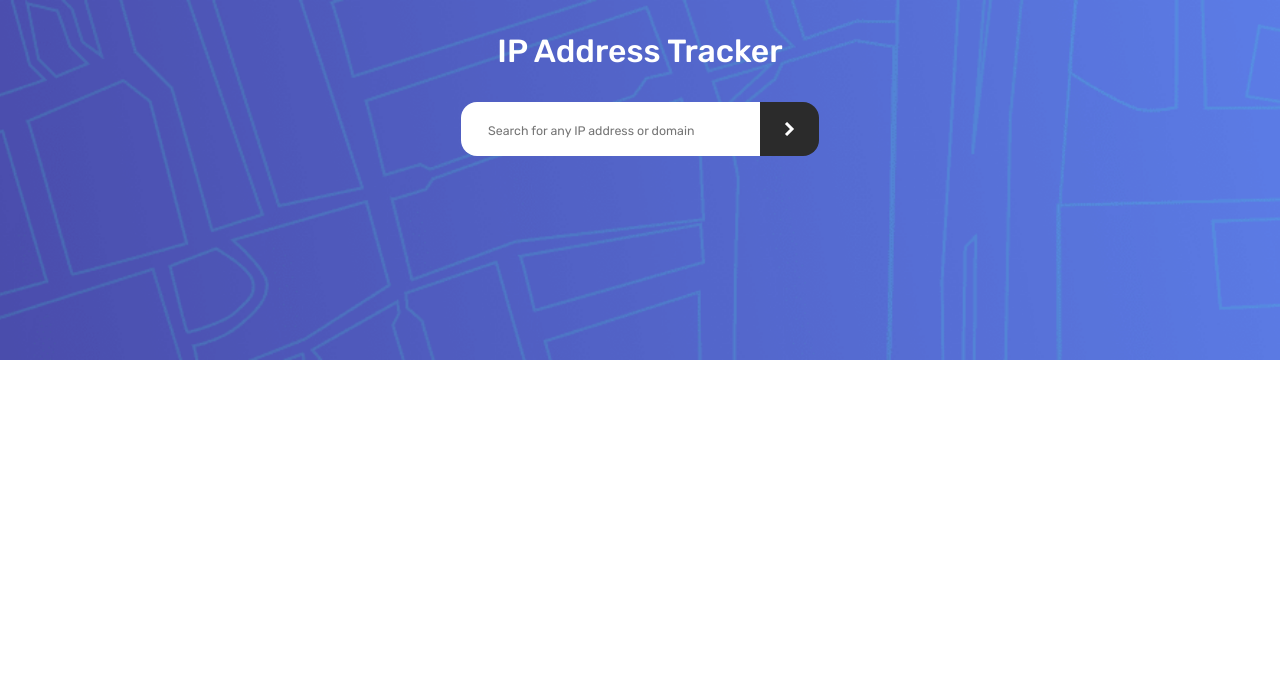
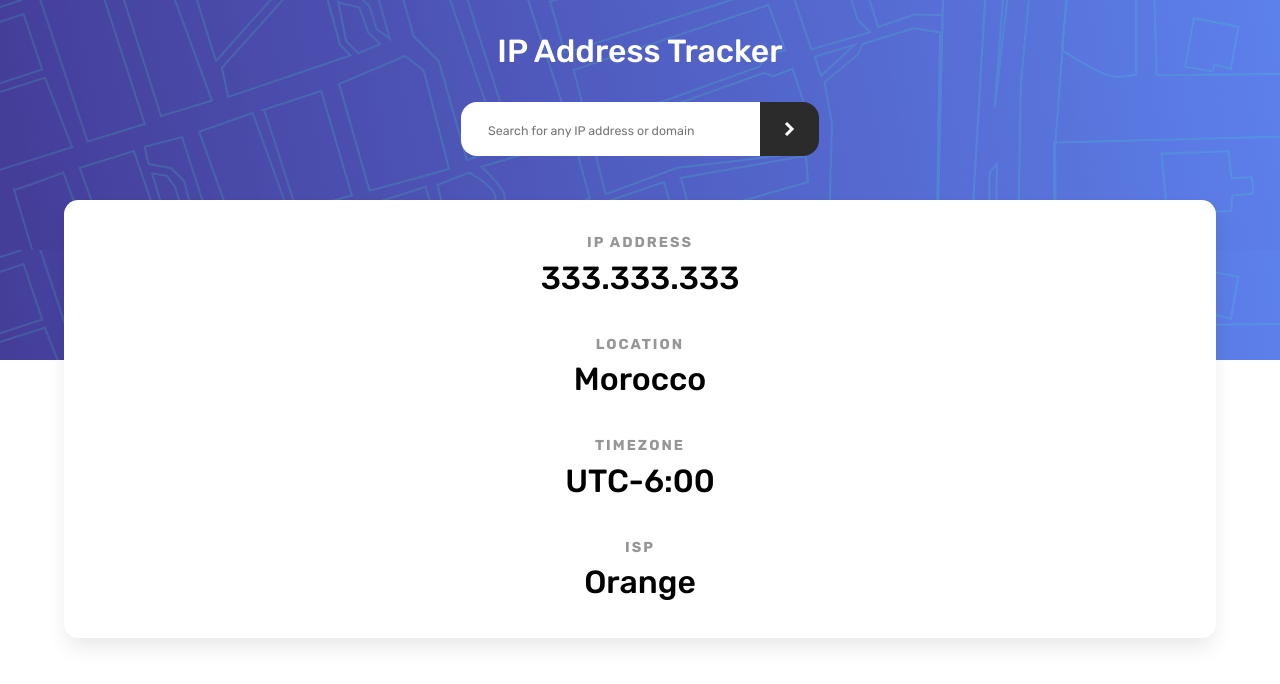
Before and after one commit to AbderrahmaneFadili/ip-address-tracker-react-app, a React (Create React App) app: page / in a window 1280 px wide. Shown: the top 684 px of the page. Built offline with nearby package versions, Linux system fonts and the light colour scheme.

Commit message:
Ip Geo Data Component

```diff
--- a/src/components/Header/components/Header.jsx
+++ b/src/components/Header/components/Header.jsx
@@ -1,13 +1,11 @@
 import React from "react";
-import { HeaderContainer, HeaderTitle, HeaderContent } from "./Header.styles";
+import { HeaderContainer, HeaderTitle } from "./Header.styles";
 import SearchBox from "./SearchBox";
 const Header = () => {
   return (
     <HeaderContainer>
-      <HeaderContent>
-        <HeaderTitle>IP Address Tracker</HeaderTitle>
-        <SearchBox />
-      </HeaderContent>
+      <HeaderTitle>IP Address Tracker</HeaderTitle>
+      <SearchBox />
     </HeaderContainer>
   );
 };
--- a/src/components/Header/components/Header.styles.js
+++ b/src/components/Header/components/Header.styles.js
@@ -5,11 +5,7 @@
 export const HeaderContainer = styled.header`
   height: 45vh;
   width: 100%;
-  background: url(${patternBg}) no-repeat -460px 0 / cover;
-`;
-
-//Header Content
-export const HeaderContent = styled.div`
+  background: url(${patternBg});
   display: flex;
   align-items: center;
   flex-direction: column;
--- /dev/null
+++ b/src/components/IpGeoData/components/IpGeoData.jsx
@@ -0,0 +1,35 @@
+import React from "react";
+import {
+  IpGeodataContainer,
+  IpGeodataInfo,
+  IpGeodataInfoTitle,
+  IpGeodataValue,
+} from "./IpGeoData.styles";
+
+const IpGeoData = () => {
+  return (
+    <IpGeodataContainer>
+      <IpGeodataInfo>
+        <IpGeodataInfoTitle>IP Address</IpGeodataInfoTitle>
+        <IpGeodataValue>333.333.333</IpGeodataValue>
+      </IpGeodataInfo>
+
+      <IpGeodataInfo>
+        <IpGeodataInfoTitle>Location</IpGeodataInfoTitle>
+        <IpGeodataValue>Morocco</IpGeodataValue>
+      </IpGeodataInfo>
+
+      <IpGeodataInfo>
+        <IpGeodataInfoTitle>Timezone</IpGeodataInfoTitle>
+        <IpGeodataValue>UTC-6:00</IpGeodataValue>
+      </IpGeodataInfo>
+
+      <IpGeodataInfo>
+        <IpGeodataInfoTitle>ISP</IpGeodataInfoTitle>
+        <IpGeodataValue>Orange</IpGeodataValue>
+      </IpGeodataInfo>
+    </IpGeodataContainer>
+  );
+};
+
+export default IpGeoData;
--- /dev/null
+++ b/src/components/IpGeoData/components/IpGeoData.styles.js
@@ -0,0 +1,35 @@
+import styled from "styled-components";
+
+export const IpGeodataContainer = styled.section`
+  width: 90%;
+  background-color: ${({ theme }) => theme.white};
+  position: absolute;
+  top: 25vh;
+  left: 50%;
+  transform: translateX(-50%);
+  border-radius: 0.9rem;
+  display: flex;
+  align-items: center;
+  flex-direction: column;
+  text-align: center;
+  padding: 1rem 0;
+  -webkit-box-shadow: 0px 12px 22px -4px rgba(0, 0, 0, 0.1);
+  box-shadow: 0px 12px 22px -4px rgba(0, 0, 0, 0.1);
+`;
+
+export const IpGeodataInfo = styled.div`
+  padding: 1rem 0;
+  line-height: 1.5;
+`;
+
+export const IpGeodataInfoTitle = styled.h4`
+  color: ${({ theme }) => theme.darkGray};
+  font-size: 0.9rem;
+  text-transform: uppercase;
+  letter-spacing: 2px;
+`;
+
+export const IpGeodataValue = styled.span`
+  font-weight: 500;
+  font-size: 2rem;
+`;
--- /dev/null
+++ b/src/components/IpGeoData/index.js
@@ -0,0 +1,6 @@
+import React from "react";
+import IpGeoDataComponent from "./components/IpGeoData";
+
+const IpGeoData = (props) => <IpGeoDataComponent {...props} />;
+
+export default IpGeoData;
--- a/src/pages/Home.jsx
+++ b/src/pages/Home.jsx
@@ -1,10 +1,12 @@
 import React from "react";
 import Header from "../components/Header";
+import IpGeoData from "../components/IpGeoData";
 
 const Home = () => {
   return (
     <>
       <Header />
+      <IpGeoData />
     </>
   );
 };
```
